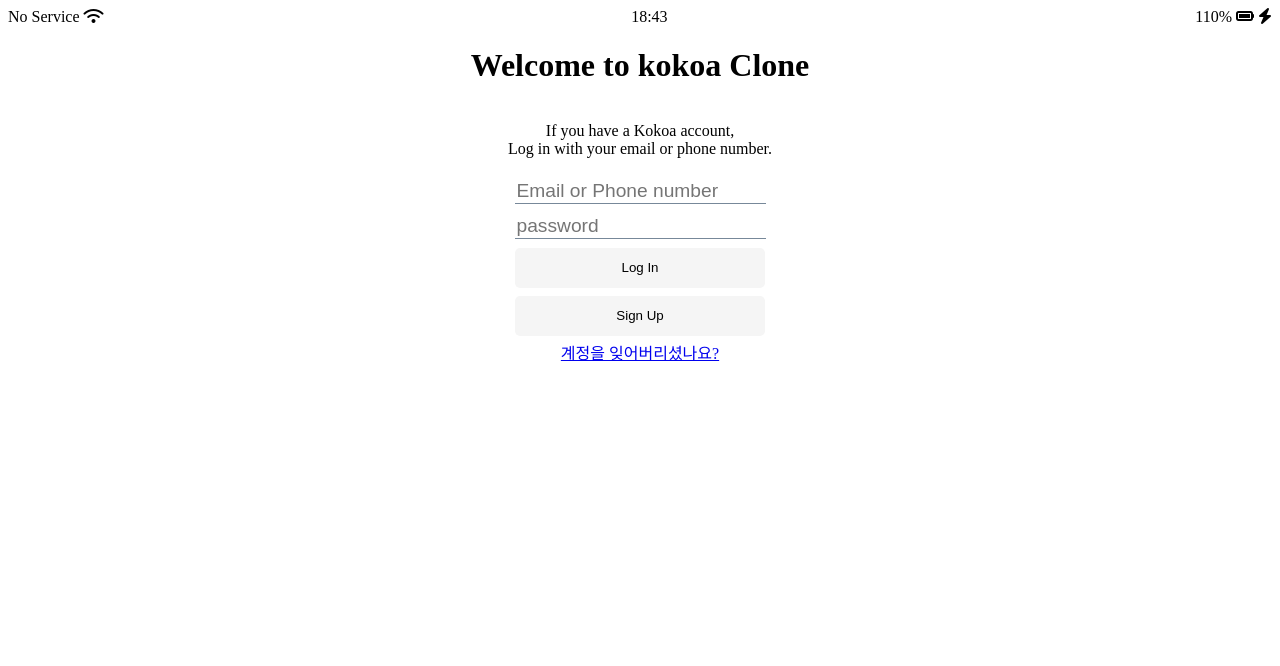
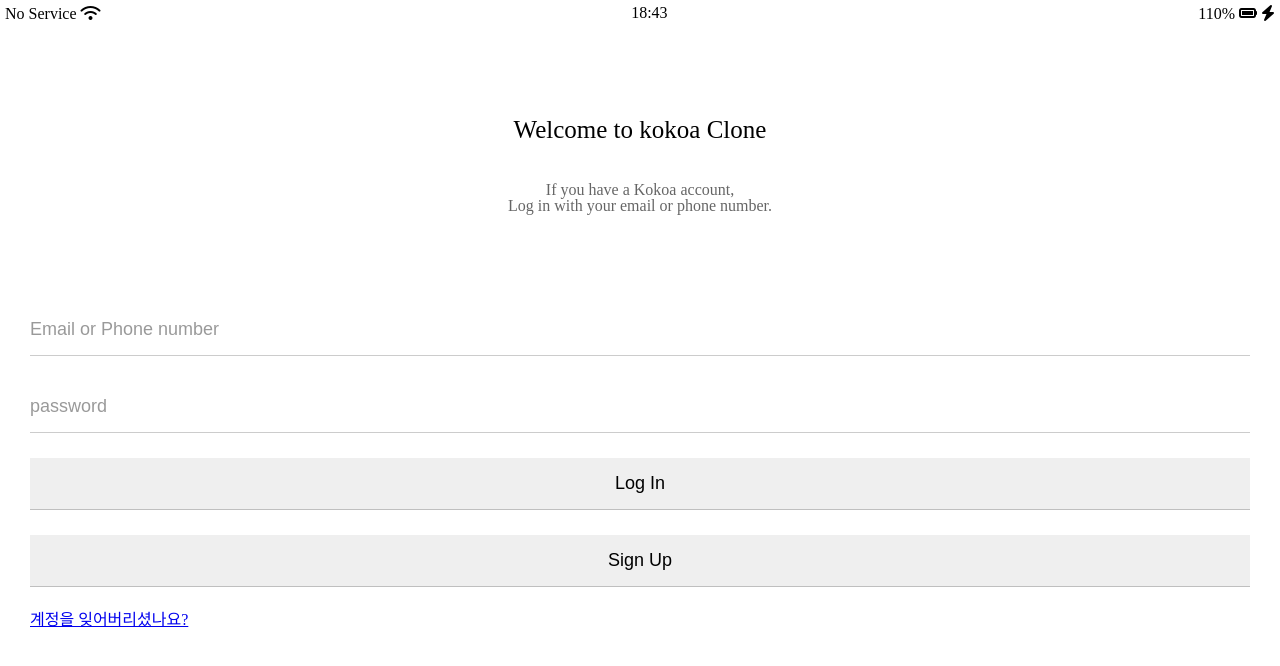
Before and after one commit to laybacksound96/Nomad_kokoa-clone-2021, a plain HTML site: page index.html in a window 1280 px wide. Drawn offline with Linux system fonts and the light colour scheme.

Commit message:
1) css 파일정리, margin 및 border 수정

```diff
--- /dev/null
+++ b/css/login-form.css
@@ -0,0 +1,20 @@
+.login-form {
+  display: flex;
+  flex-direction: column;
+  margin: 0px 30px;
+}
+.login-form input {
+  border: none;
+  padding: 15px 0px;
+  font-size: 18px;
+  border-bottom: 1px solid rgba(0, 0, 0, 0.2);
+  margin-bottom: 25px;
+  transition: border-color 0.3s ease-in-out;
+}
+
+.login-form input::placeholder {
+  color: rgba(0, 0, 0, 0.4);
+}
+.login-form input:focus {
+  border-color: var(--yellow);
+}
--- /dev/null
+++ b/css/reset.css
@@ -0,0 +1,132 @@
+/* http://meyerweb.com/eric/tools/css/reset/
+   v2.0 | 20110126
+   License: none (public domain)
+*/
+
+html,
+body,
+div,
+span,
+applet,
+object,
+iframe,
+h1,
+h2,
+h3,
+h4,
+h5,
+h6,
+p,
+blockquote,
+pre,
+a,
+abbr,
+acronym,
+address,
+big,
+cite,
+code,
+del,
+dfn,
+em,
+img,
+ins,
+kbd,
+q,
+s,
+samp,
+small,
+strike,
+strong,
+sub,
+sup,
+tt,
+var,
+b,
+u,
+i,
+center,
+dl,
+dt,
+dd,
+ol,
+ul,
+li,
+fieldset,
+form,
+label,
+legend,
+table,
+caption,
+tbody,
+tfoot,
+thead,
+tr,
+th,
+td,
+article,
+aside,
+canvas,
+details,
+embed,
+figure,
+figcaption,
+footer,
+header,
+hgroup,
+menu,
+nav,
+output,
+ruby,
+section,
+summary,
+time,
+mark,
+audio,
+video {
+  margin: 0;
+  padding: 0;
+  border: 0;
+  font-size: 100%;
+  font: inherit;
+  vertical-align: baseline;
+}
+/* HTML5 display-role reset for older browsers */
+article,
+aside,
+details,
+figcaption,
+figure,
+footer,
+header,
+hgroup,
+menu,
+nav,
+section {
+  display: block;
+}
+body {
+  line-height: 1;
+}
+ol,
+ul {
+  list-style: none;
+}
+blockquote,
+q {
+  quotes: none;
+}
+blockquote:before,
+blockquote:after,
+q:before,
+q:after {
+  content: "";
+  content: none;
+}
+table {
+  border-collapse: collapse;
+  border-spacing: 0;
+}
+input:focus {
+  outline: none;
+}
--- /dev/null
+++ b/css/status-bar.css
@@ -0,0 +1,6 @@
+.status-bar {
+  display: flex;
+  background-color: white;
+  justify-content: space-between;
+  padding: 5px;
+}
--- a/css/style.css
+++ b/css/style.css
@@ -1,30 +1,5 @@
-.status-bar {
-  display: flex;
-  background-color: white;
-  justify-content: space-between;
-}
-.welcome-header {
-  display: flex;
-  flex-direction: column;
-  align-items: center;
-  text-align: center;
-}
-.login-form {
-  display: flex;
-  flex-direction: column;
-  align-items: center;
-}
-.login-form__inputForm {
-  border: none;
-  border-bottom: 1px solid lightslategray;
-  font-size: 120%;
-  margin: 5px;
-}
-.login-form__button {
-  background-color: whitesmoke;
-  width: 250px;
-  height: 40px;
-  border: none;
-  border-radius: 5px;
-  margin: 4px;
-}
+@import "reset.css";
+@import "status-bar.css";
+@import "welcome-header.css";
+@import "login-form.css";
+@import "variables.css";
--- /dev/null
+++ b/css/variables.css
@@ -0,0 +1,3 @@
+:root {
+  --yellow: #fae100;
+}
--- /dev/null
+++ b/css/welcome-header.css
@@ -0,0 +1,15 @@
+.welcome-header {
+  display: flex;
+  flex-direction: column;
+  align-items: center;
+  text-align: center;
+  margin: 90px 0px;
+}
+.welcom-header__title {
+  margin-bottom: 40px;
+  font-size: 25px;
+}
+.welcom-header__text {
+  width: 70%;
+  opacity: 0.6;
+}
```
